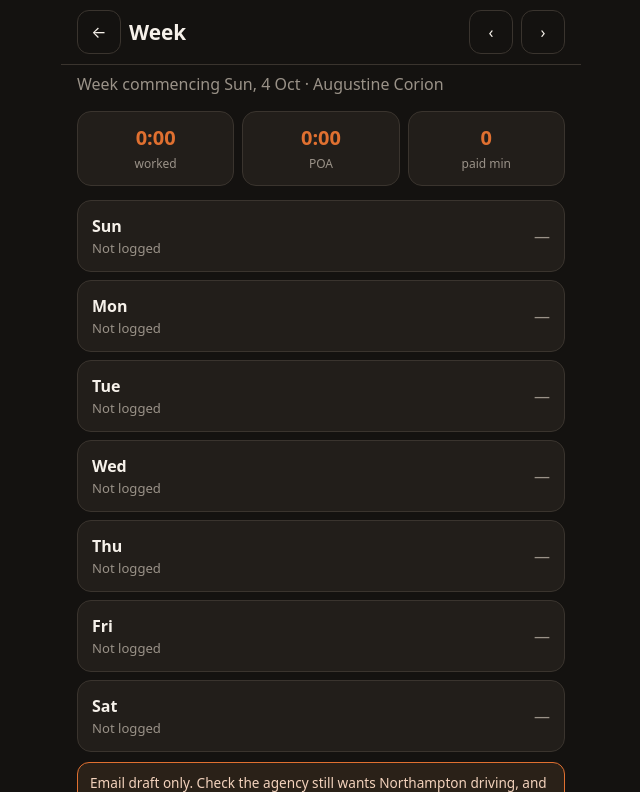
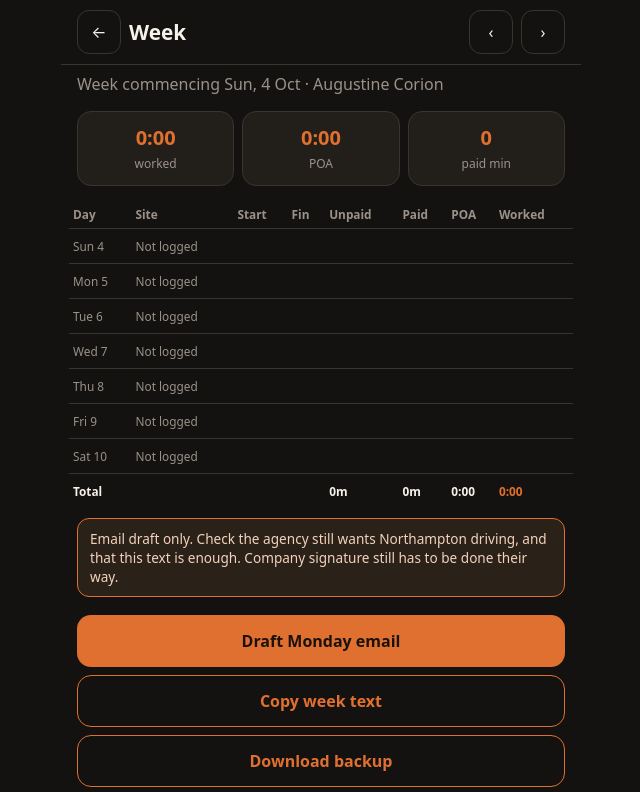
Before and after one commit to agentob077-cpu/drivers-journal, a plain HTML site: page index.html in a window 1280 px wide. Both pictures are taken after a click on the button "Week summary". Shown: the top 792 px of the page, without its empty margins (319-959 px from the left). Drawn offline with Linux system fonts and the light colour scheme.

Commit message:
Week summary: full table with all inputs incl paid breaks

```diff
--- a/index.html
+++ b/index.html
@@ -52,6 +52,15 @@ textarea{min-height:88px;resize:vertical}
 .topbar{display:flex;align-items:center;gap:8px;margin:0 -16px 8px;padding:calc(env(safe-area-inset-top) + 10px) 16px 10px;position:sticky;top:0;z-index:4;background:var(--bg);border-bottom:1px solid var(--line)}
 .screen .topbar{margin-top:calc(-18px - env(safe-area-inset-top))}
 .topbar .grow{flex:1}
+ .tw{overflow-x:auto;margin:0 -8px 10px}
+.wt{width:100%;border-collapse:collapse;font-size:.74rem}
+.wt th{color:var(--muted);font-weight:600;text-align:left;padding:6px 4px;border-bottom:1px solid var(--line)}
+.wt td{padding:9px 4px;border-bottom:1px solid var(--line);white-space:nowrap}
+.wt td:nth-child(2){white-space:normal;min-width:70px}
+.wt td.w{color:var(--accent);font-weight:700}
+.wt tr.empty td{color:var(--muted)}
+.wt tr.nt td{color:var(--muted);white-space:normal;padding-top:0}
+.wt tr.ft td{font-weight:800;border-bottom:0}
 .cal{width:100%;border-collapse:separate;border-spacing:3px;table-layout:fixed}
 .cal th{color:var(--muted);font-size:.72rem;font-weight:600;padding:4px 0}
 .cal td{background:var(--card);border:1px solid var(--line);border-radius:9px;height:54px;vertical-align:top;padding:4px 3px;font-size:.72rem;text-align:center}
@@ -351,17 +360,23 @@ function paintWeek(){
   $("wPoa").textContent=hm(t.poa);
   $("wPaid").textContent=String(t.paid);
   const box=$("weekCards"); box.innerHTML="";
+  const wrap=document.createElement("div");wrap.className="tw";
+  const tb=document.createElement("table");tb.className="wt";
+  tb.innerHTML="<thead><tr><th>Day</th><th>Site</th><th>Start</th><th>Fin</th><th>Unpaid</th><th>Paid</th><th>POA</th><th>Worked</th></tr></thead>";
+  const body=document.createElement("tbody");
   DAYS.forEach((name,i)=>{
     const d=week().days[i];
-    const el=document.createElement("button");
-    el.type="button"; el.className="day"+(d?"":" empty");
-    el.innerHTML="<div><strong></strong><span class='meta'></span></div><span class='hrs'></span>";
-    el.querySelector("strong").textContent=name;
-    el.querySelector(".meta").textContent=d?(d.company+" · "+d.start+"–"+d.finish):"Not logged";
-    el.querySelector(".hrs").textContent=d?hm(worked(d.start,d.finish,d.unpaid)):"—";
-    el.onclick=()=>openDay(i);
-    box.appendChild(el);
+    const dt=parseISO(S.current);dt.setDate(dt.getDate()+i);
+    const tr=document.createElement("tr");tr.className=d?"":"empty";
+    const cells=d?[name+" "+dt.getDate(),d.company,d.start,d.finish,d.unpaid+"m",d.paid+"m",hm(d.poa),hm(worked(d.start,d.finish,d.unpaid))]:[name+" "+dt.getDate(),"Not logged","","","","","",""];
+    cells.forEach((c,k)=>{const td=document.createElement("td");td.textContent=c;if(k===7)td.className="w";tr.appendChild(td)});
+    tr.onclick=()=>openDay(i);body.appendChild(tr);
+    if(d&&d.notes){const n=document.createElement("tr");n.className="nt";const td=document.createElement("td");td.colSpan=8;td.textContent="Notes: "+d.notes;n.appendChild(td);n.onclick=()=>openDay(i);body.appendChild(n)}
   });
+  const f=document.createElement("tr");f.className="ft";
+  const un=(week().days||[]).reduce((a,d)=>a+(d?Number(d.unpaid)||0:0),0);
+  ["Total","","","",un+"m",t.paid+"m",hm(t.poa),hm(t.hours)].forEach((c,k)=>{const td=document.createElement("td");td.textContent=c;if(k===7)td.className="w";f.appendChild(td)});
+  body.appendChild(f);tb.appendChild(body);wrap.appendChild(tb);box.appendChild(wrap);
 }
 function paintCal(){
   $("calTitle").textContent="w/c "+fmtLong(cal);
--- a/service-worker.js
+++ b/service-worker.js
@@ -1,4 +1,4 @@
-const CACHE = "drivers-journal-v2";
+const CACHE = "drivers-journal-v3";
 const FILES = ["./","index.html","manifest.webmanifest","icon-192.png","icon-512.png"];
 self.addEventListener("install", (e) => { e.waitUntil(caches.open(CACHE).then((c) => c.addAll(FILES))); self.skipWaiting(); });
 self.addEventListener("activate", (e) => { e.waitUntil(caches.keys().then((ks) => Promise.all(ks.filter((k) => k !== CACHE).map((k) => caches.delete(k))))); self.clients.claim(); });
```
